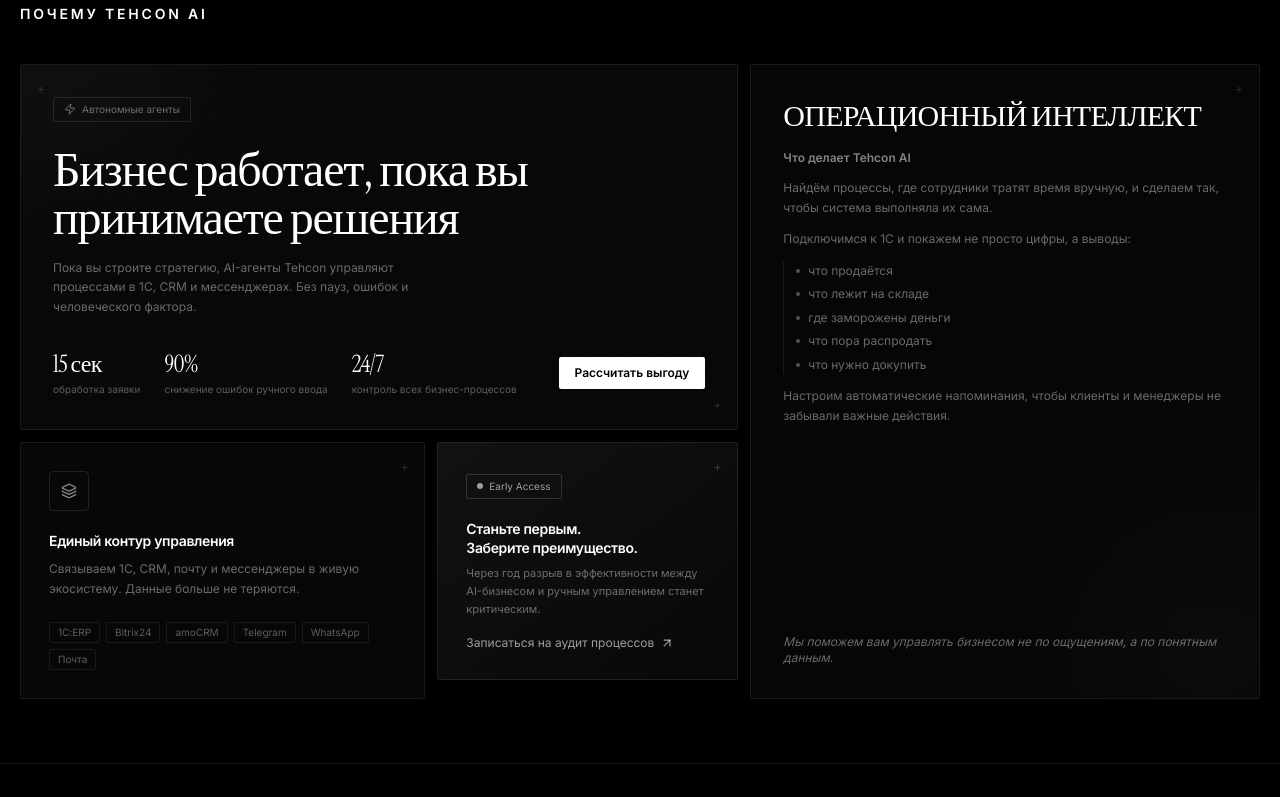
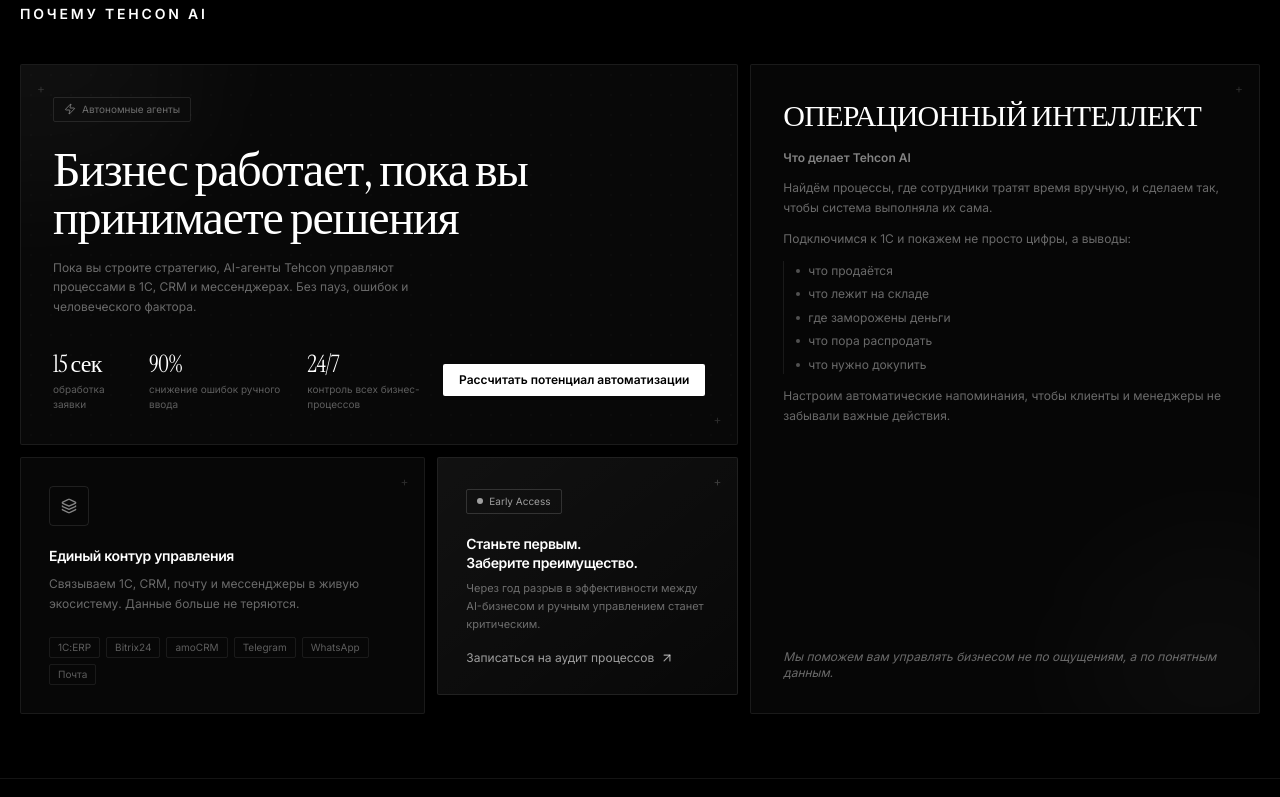
Before and after one commit to DSergeev23/AI_Tehcon, a React (Vite) app: page / in a window 1280 px wide. Shown: the part 1464-2261 px from the top of the page. Built offline with nearby package versions, Linux system fonts and the light colour scheme; no server answers.

Commit message:
Visual edits

```diff
--- a/src/components/home/BentoShowcase.jsx
+++ b/src/components/home/BentoShowcase.jsx
@@ -59,7 +59,7 @@ export default function BentoShowcase() {
                 </div>
                 <Link
                   to="/contacts"
-                  className="flex items-center gap-1.5 px-4 py-2 bg-white text-black text-xs font-semibold rounded-sm hover:bg-white/90 transition-colors flex-shrink-0">Рассчитать выгоду
+                  className="flex items-center gap-1.5 px-4 py-2 bg-white text-black text-xs font-semibold rounded-sm hover:bg-white/90 transition-colors flex-shrink-0">Рассчитать потенциал автоматизации
 
 
                 </Link>
```
